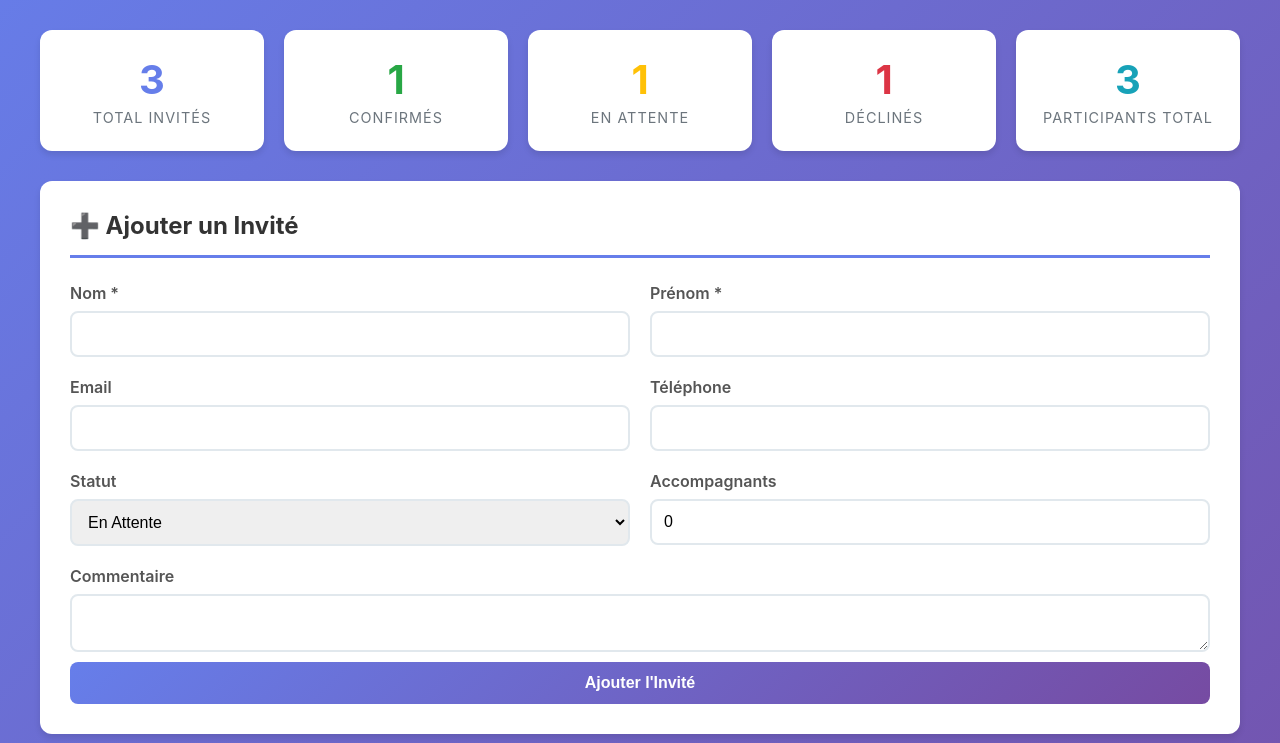
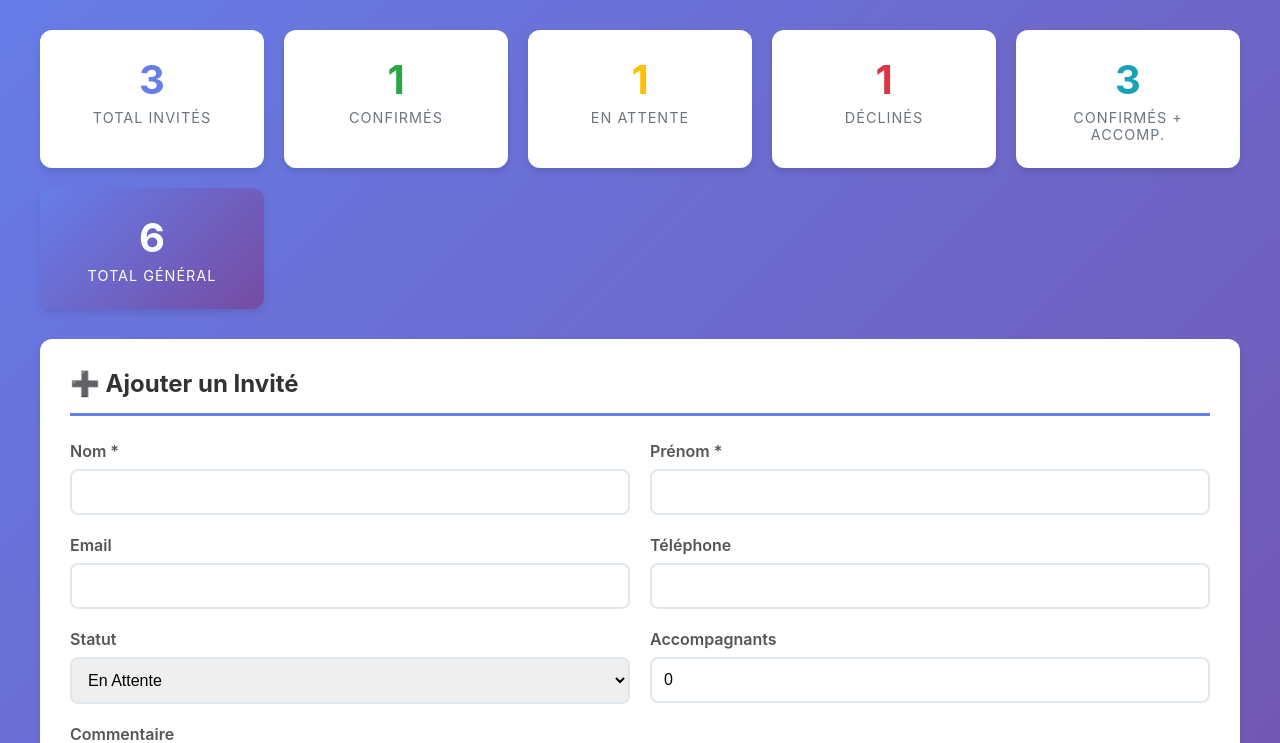
Before and after one commit to soss11/gptcomp, a PHP site: page / in a window 1280 px wide. Shown: the part 100-843 px from the top of the page. Run offline with PHP 8.4, Linux system fonts and the light colour scheme; data comes from the database, SQL or seed files in the repository.

Commit message:
Ajout du total général (invités + accompagnants)
- Ajout d'un calcul pour additionner TOUS les invités et accompagnants (quel que soit le statut)
- Nouvelle carte statistique "Total Général" avec design gradient distinctif
- Clarification du label "Confirmés + Accomp." pour la carte des participants confirmés
- Amélioration de la visibilité des différentes métriques

🤖 Generated with [Claude Code](https://claude.com/claude-code)

Co-Authored-By: Claude <noreply@anthropic.com>

```diff
--- a/index.php
+++ b/index.php
@@ -8,7 +8,8 @@ $stats = $pdo->query("SELECT
     SUM(CASE WHEN statut = 'confirme' THEN 1 ELSE 0 END) as confirmes,
     SUM(CASE WHEN statut = 'decline' THEN 1 ELSE 0 END) as declines,
     SUM(CASE WHEN statut = 'en_attente' THEN 1 ELSE 0 END) as en_attente,
-    SUM(CASE WHEN statut = 'confirme' THEN nombre_accompagnants + 1 ELSE 0 END) as total_participants
+    SUM(CASE WHEN statut = 'confirme' THEN nombre_accompagnants + 1 ELSE 0 END) as total_participants,
+    SUM(nombre_accompagnants + 1) as total_personnes
 FROM invites")->fetch();
 
 // Récupérer tous les invités
@@ -58,7 +59,11 @@ $message = isset($_GET['msg']) ? $_GET['msg'] : '';
             </div>
             <div class="stat-card info">
                 <div class="stat-number"><?php echo $stats['total_participants']; ?></div>
-                <div class="stat-label">Participants Total</div>
+                <div class="stat-label">Confirmés + Accomp.</div>
+            </div>
+            <div class="stat-card" style="background: linear-gradient(135deg, #667eea 0%, #764ba2 100%); color: white;">
+                <div class="stat-number" style="color: white;"><?php echo $stats['total_personnes']; ?></div>
+                <div class="stat-label" style="color: white;">Total Général</div>
             </div>
         </div>
 
```
